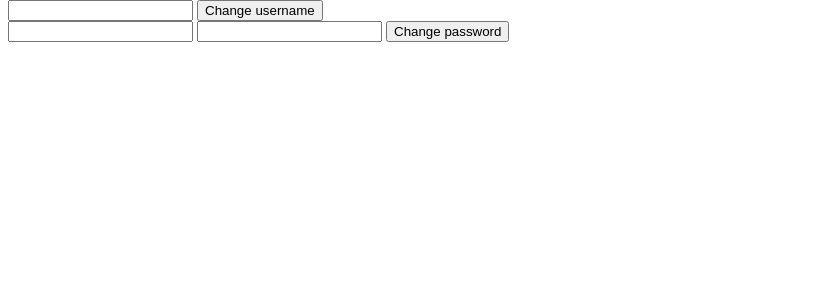
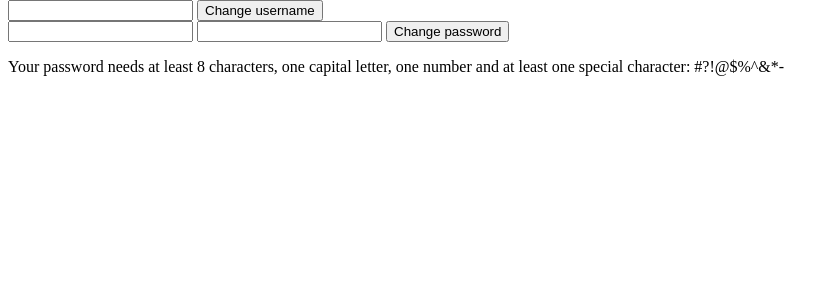
Before and after one commit to B1nus/game-site, a Sinatra app: template views/users/edit.erb in a window 1280 px wide. Shown: the part 29-329 px from the top of the page, without its empty margins (0-833 px from the left). Run offline with Sinatra, Linux system fonts and the light colour scheme; the template is opened without the code that fills it, so the values that code supplies are empty; some libraries are stand-ins or nearby versions.

Commit message:
Fixade text för vad lösenordet kräver på updatera lösenord sidan

```diff
--- a/views/users/edit.erb
+++ b/views/users/edit.erb
@@ -8,3 +8,8 @@
   <input type="password" name="repeat_password">
   <input type="submit" value="Change password">
 </form>
+
+<p>
+Your password needs at least 8 characters, one capital letter,
+one number and at least one special character: #?!@$%^&*-
+</p>
```
